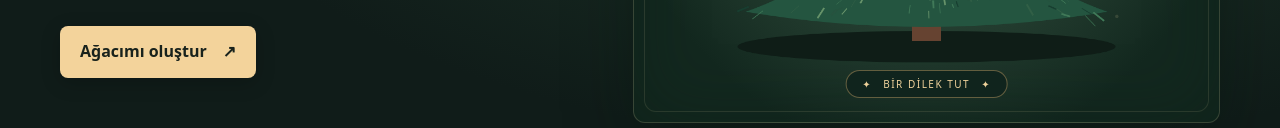
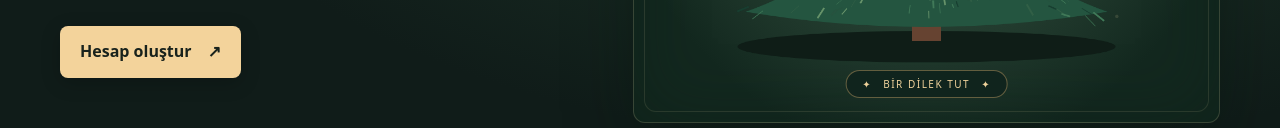
Before and after one commit to serhat-kocyigit/y-lba-a-a-, a plain HTML site: page docs/index.html in a window 1280 px wide. Shown: the part 580-708 px from the top of the page. Drawn offline with Linux system fonts and the light colour scheme.

Commit message:
Clarify account creation and sign-in on Pages

```diff
--- a/docs/index.html
+++ b/docs/index.html
@@ -9,7 +9,7 @@
 <p class="eyebrow"><span></span> YILBAŞINA ÖZEL</p>
 <h1 id="title">Küçük mektuplar,<br><em>büyük dilekler.</em></h1>
 <p id="description">Kendi yılbaşı ağacını kur, linkini sevdiklerine gönder. Onların yazdığı her mektup, ağacında bir süse dönüşsün.</p>
-<div class="actions"><button id="primary">Ağacımı oluştur <span>↗</span></button><button class="quiet" id="secondary" hidden>Ağacım</button></div>
+<div class="actions"><button id="primary">Hesap oluştur <span>↗</span></button><button class="quiet" id="secondary" hidden>Ağacım</button></div>
 <p id="feedback" role="status"></p>
 </div>
 <div class="scene" aria-label="Süslü yılbaşı ağacı">
```
